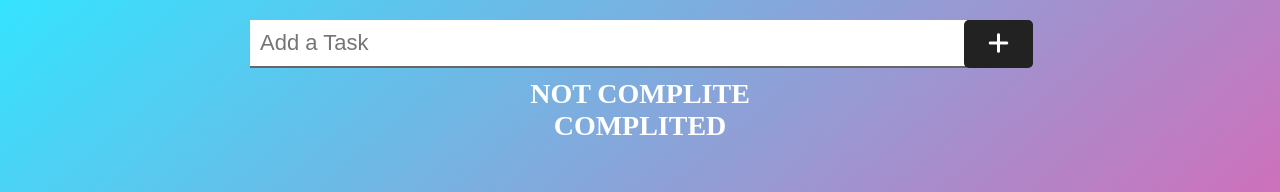
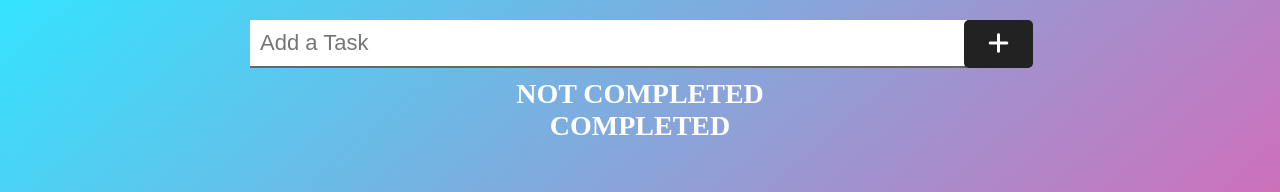
Before and after one commit to Jayshikha/toDoList, a plain HTML site: page toDoList/index.html in a window 1280 px wide. Shown: the top 192 px of the page. Drawn offline with Linux system fonts and the light colour scheme.

Commit message:
Correct some spelling

```diff
--- a/toDoList/index.html
+++ b/toDoList/index.html
@@ -16,14 +16,14 @@
         <button> <i class="fa-sharp fa-solid fa-plus"></i></button>
     </div>
     <ol class="notcomplited">
-        <h3>Not Complite</h3>
+        <h3>Not Completed</h3>
         <!-- <li> Task
             <button><i class="fa fa-check"></i></button>
             <button><i class="fa fa-trash"></i> </button>
         </li> -->
     </ol>
     <ol class="complited">
-        <h3> complited</h3>
+        <h3> completed</h3>
         <!-- <li> Task
             <button><i class="fa  fa-trash"></i> </button>
         </li> -->
```
